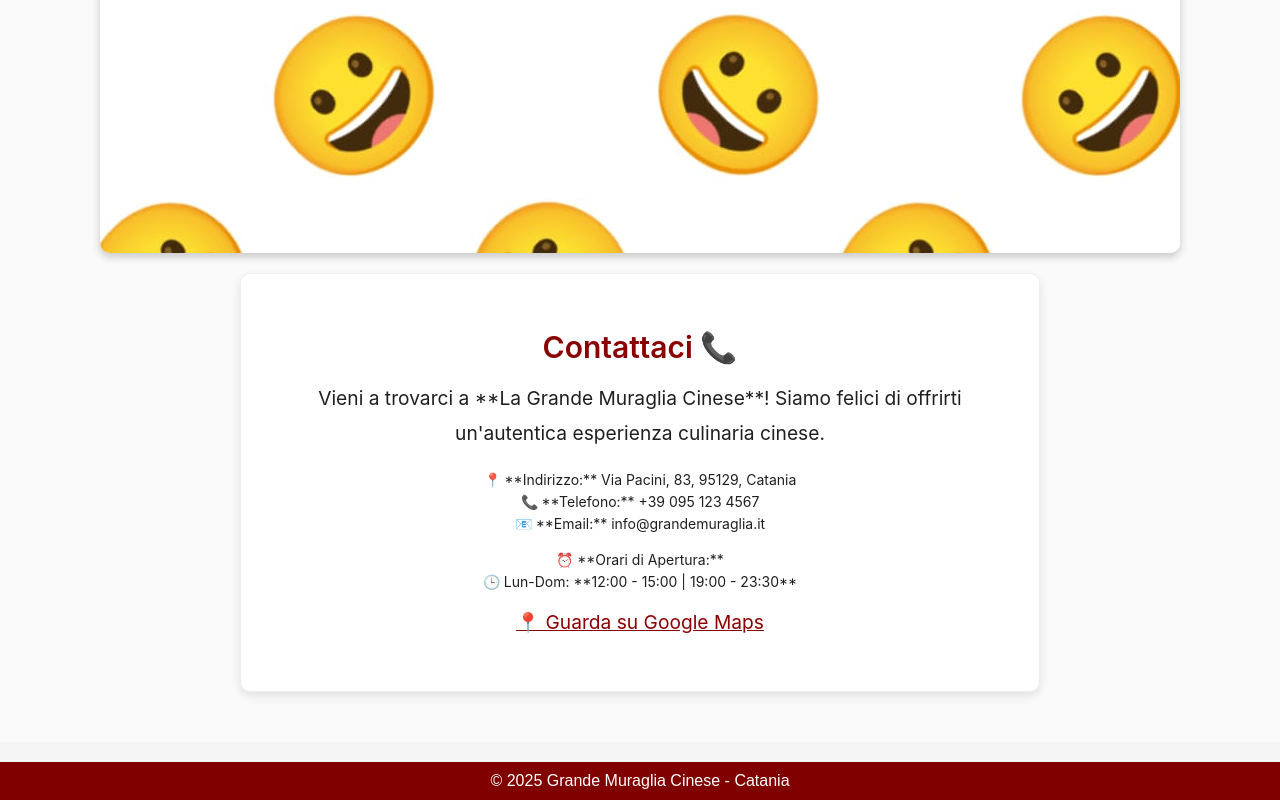
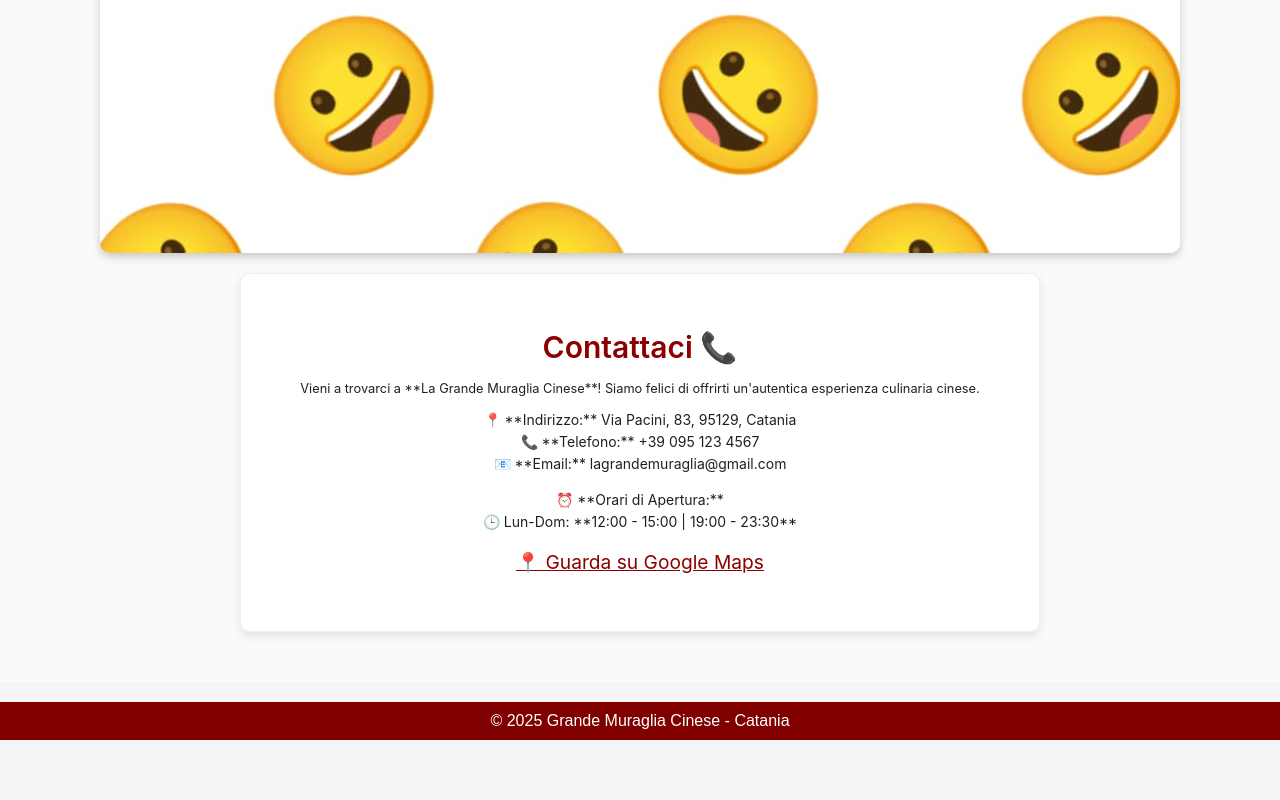
Before and after one commit to YeshChavala/grandemuralia, a React (Create React App) app: page /contact in a window 1280 px wide. Shown: the part 1490-2290 px from the top of the page. After the commit the page ends 2230 px from the top, so only its background shows below. Built offline with nearby package versions, Linux system fonts and the light colour scheme.

Commit message:
correction of words and maps

```diff
--- a/package.json
+++ b/package.json
@@ -2,7 +2,7 @@
   "name": "grande-muraglia",
   "version": "0.1.0",
   "private": true,
-  "homepage": "https://YeshChavala.github.io/grandemuralia",
+  "homepage": "https://YeshChavala.github.io/grandemuralia/story",
   "dependencies": {
     "antd": "^5.24.1",
     "react": "^19.0.0",
--- a/src/index.js
+++ b/src/index.js
@@ -2,6 +2,8 @@ import React from "react";
 import ReactDOM from "react-dom/client"; // ✅ Use `react-dom/client` in React 18+
 import App from "./App";
 import reportWebVitals from "./reportWebVitals";
+import { HashRouter as Router } from "react-router-dom";
+
 
 const root = ReactDOM.createRoot(document.getElementById("root")); // ✅ Correct React 18 Syntax
 root.render(
--- a/src/pages/Contact.js
+++ b/src/pages/Contact.js
@@ -44,7 +44,7 @@ const ContactPage = () => {
             <Title level={2} style={{ color: "#8B0000" }}>
               Contattaci 📞
             </Title>
-            <Paragraph style={{ fontSize: "1.2rem", lineHeight: "1.8" }}>
+            <Paragraph style={{ fontSize: "0.8rem", lineHeight: "1.2" }}>
               Vieni a trovarci a **La Grande Muraglia Cinese**! Siamo felici di offrirti un'autentica esperienza culinaria cinese.
             </Paragraph>
             <Paragraph>
@@ -52,7 +52,7 @@ const ContactPage = () => {
               <br />
               📞 **Telefono:** +39 095 123 4567
               <br />
-              📧 **Email:** info@grandemuraglia.it
+              📧 **Email:** lagrandemuraglia@gmail.com
             </Paragraph>
             <Paragraph>
               ⏰ **Orari di Apertura:** <br />
@@ -60,7 +60,7 @@ const ContactPage = () => {
             </Paragraph>
 
             <a
-              href="https://goo.gl/maps/VU3G6yJX8iP2"
+              href="https://maps.app.goo.gl/9f7efBYZK69UWo2u5"
               target="_blank"
               rel="noopener noreferrer"
               style={{ fontSize: "1.2rem", color: "#8B0000", textDecoration: "underline" }}
```
Also changed, not shown: src/components/Navbar.js (+4 -4 lines).
